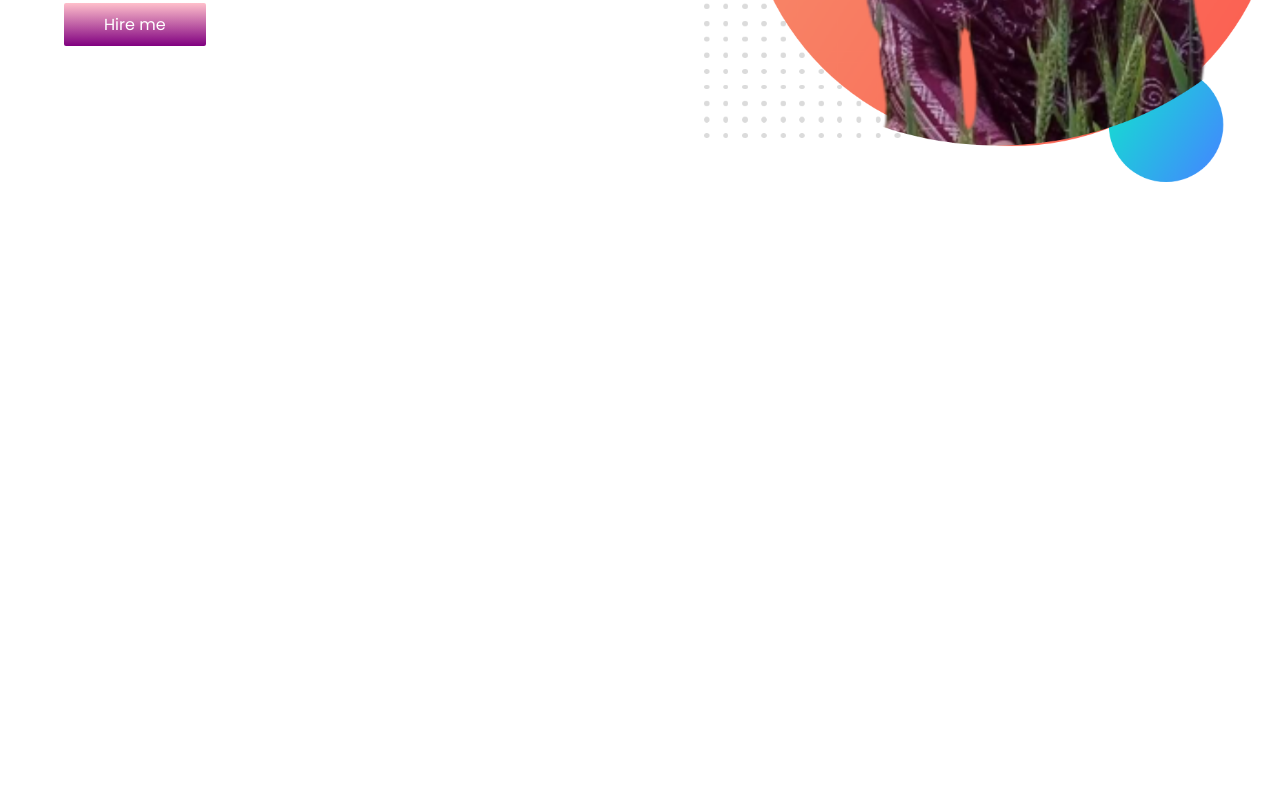
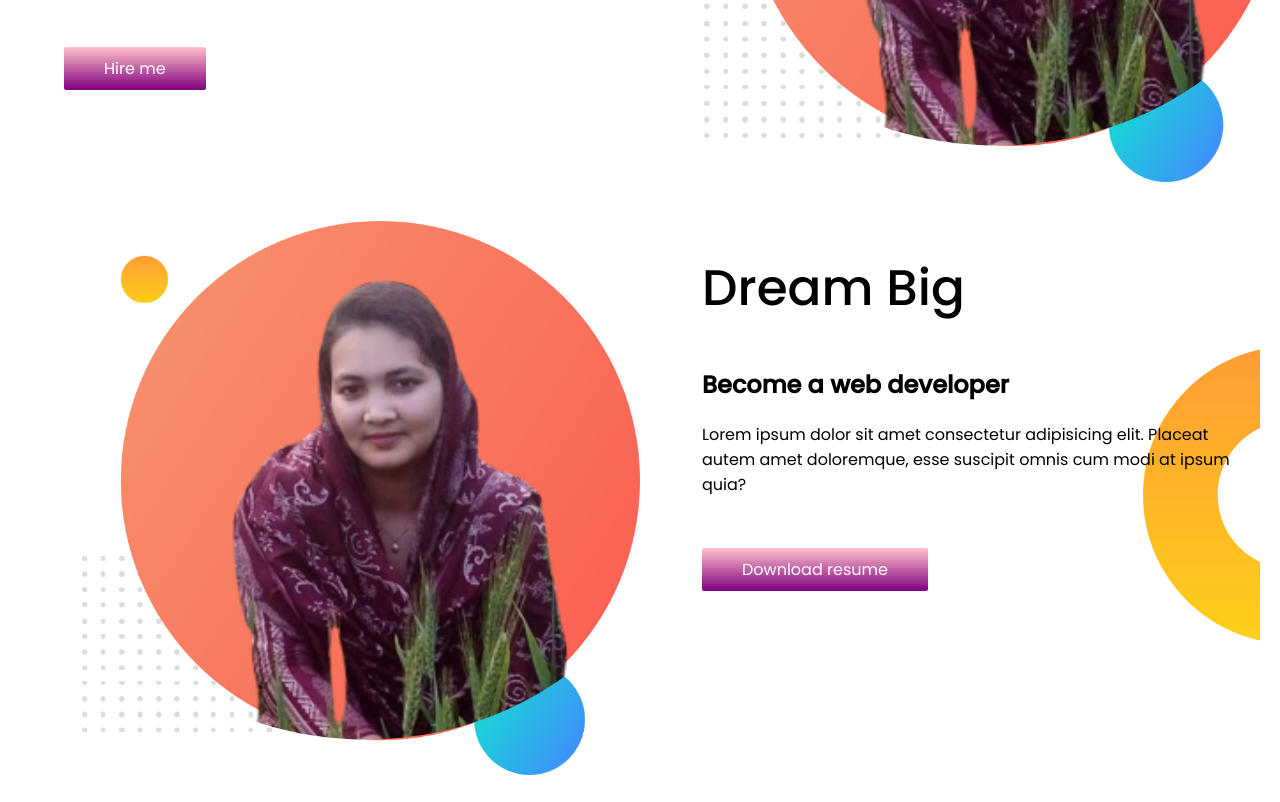
Before and after one commit to munnikhanam/developer-portfolio, a plain HTML site: page index.html in a window 1280 px wide. Shown: the part 401-1203 px from the top of the page. Before the commit the page ends 800 px from the top, so only its background shows below. Drawn offline with Linux system fonts and the light colour scheme.

Commit message:
2nd-part

```diff
--- a/css/style.css
+++ b/css/style.css
@@ -28,8 +28,20 @@ section{
     background-image: linear-gradient( pink, purple);
     color: white;
     font-size: bold;
+
+}
+.half p{
+    margin-bottom: 60px;
 }
 .half img{
     width: 100%;
     margin-top: 2%;
 }
+
+.dream-big{
+    background-image: url(/images/dream-bg.png);
+    background-repeat: no-repeat;
+    background-position: right;
+    margin: 20px;
+
+}
--- a/index.html
+++ b/index.html
@@ -22,6 +22,19 @@
         <div class="half">
             <img src="images/my-bg.png" alt="images">
         </div>
+
+   </section>
+   <section class="dream-big">
+    <div class="half">
+        <img src="images/my-bg.png" alt="">
+    </div>
+    <div class="half">
+        <h1>Dream Big</h1>
+        <h2>Become a web developer</h2>
+        <p>Lorem ipsum dolor sit amet consectetur adipisicing elit. Placeat autem amet doloremque, esse suscipit omnis cum modi at ipsum quia?</p>
+        <a class="link-button" target="_blank" href="">Download resume</a>
+
+    </div>
    </section>
 </body>
 </html>
```
